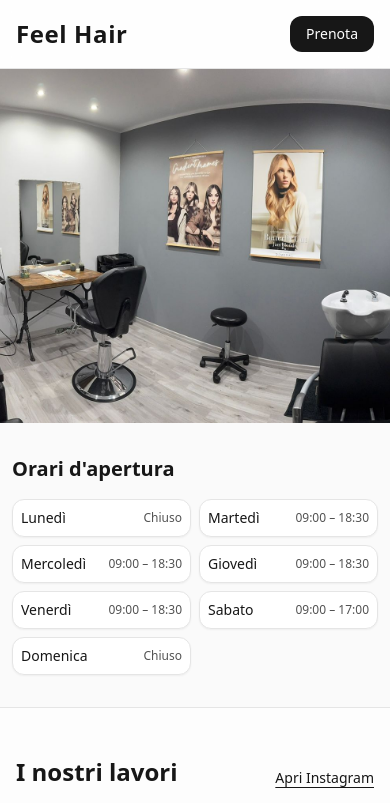
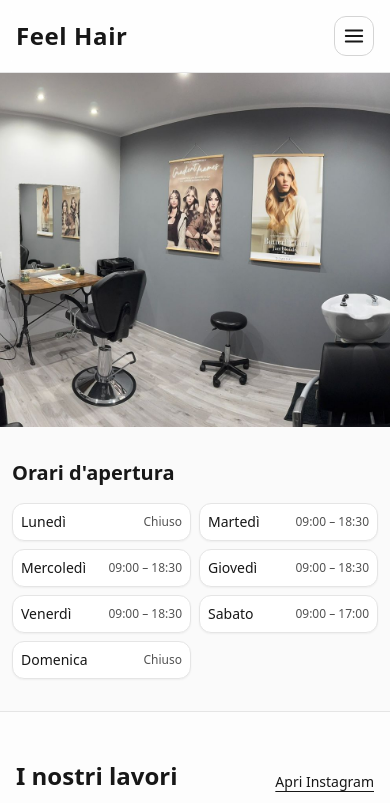
Before and after one commit to SudatiSimone/imfil-website, a Next.js app: page / in a window 390 px wide. Shown: the top 803 px of the page. Built offline with nearby package versions, Linux system fonts and the light colour scheme.

Commit message:
add menu burger for phone

```diff
--- a/app/page.js
+++ b/app/page.js
@@ -52,6 +52,9 @@ function StarRow({ n }) {
 }
 
 export default function Page() {
+  // --- NEW: stato per hamburger menu ---
+  const [menuOpen, setMenuOpen] = useState(false);
+
   // Carousel auto-scroll: mostra 3 foto alla volta su desktop, 1–2 su mobile
   const trackRef = useRef(null);
   const [index, setIndex] = useState(0);
@@ -75,12 +78,42 @@ export default function Page() {
     el.scrollTo({ left: clamped * step, behavior: 'smooth' });
   }, [index]);
 
+  // --- NEW: chiudi menu con ESC ---
+  useEffect(() => {
+    const onKey = (e) => { if (e.key === 'Escape') setMenuOpen(false); };
+    window.addEventListener('keydown', onKey);
+    return () => window.removeEventListener('keydown', onKey);
+  }, []);
+
   return (
     <main className="min-h-screen bg-neutral-50 text-neutral-900">
       {/* Header: titolo fuori dall'immagine per NON coprire il salone */}
       <header className="sticky top-0 z-40 bg-white/80 backdrop-blur border-b border-neutral-200">
         <div className="mx-auto max-w-6xl px-4 py-4 flex items-center justify-between">
+          {/* Brand */}
           <div className="text-2xl font-semibold tracking-wide">Feel Hair</div>
+
+          {/* Bottone hamburger (mostrato solo su mobile) */}
+          <button
+            type="button"
+            className="sm:hidden inline-flex items-center justify-center rounded-xl p-2 border border-neutral-300 hover:bg-neutral-100"
+            aria-controls="mobile-menu"
+            aria-expanded={menuOpen}
+            onClick={() => setMenuOpen((v) => !v)}
+          >
+            {menuOpen ? (
+              <svg width="22" height="22" viewBox="0 0 24 24" aria-hidden="true">
+                <path d="M6 6l12 12M18 6L6 18" stroke="currentColor" strokeWidth="2" strokeLinecap="round"/>
+              </svg>
+            ) : (
+              <svg width="22" height="22" viewBox="0 0 24 24" aria-hidden="true">
+                <path d="M3 6h18M3 12h18M3 18h18" stroke="currentColor" strokeWidth="2" strokeLinecap="round"/>
+              </svg>
+            )}
+            <span className="sr-only">Apri/chiudi menu</span>
+          </button>
+
+          {/* Nav desktop */}
           <nav className="hidden sm:flex gap-6 text-sm">
             <a href="#orari" className="hover:opacity-70">Orari</a>
             <a href="#lavori" className="hover:opacity-70">Lavori</a>
@@ -89,7 +122,47 @@ export default function Page() {
             <a href="#recensioni" className="hover:opacity-70">Recensioni</a>
             <a href="#contatti" className="hover:opacity-70">Contatti</a>
           </nav>
-          <a href="#contatti" className="rounded-xl px-4 py-2 bg-neutral-900 text-white text-sm hover:bg-neutral-800">Prenota</a>
+
+          {/* CTA desktop (nascosta su mobile per lasciare spazio all'hamburger) */}
+          <a href="#contatti" className="hidden sm:inline-block rounded-xl px-4 py-2 bg-neutral-900 text-white text-sm hover:bg-neutral-800">Prenota</a>
+        </div>
+
+        {/* --- NEW: pannello mobile a scomparsa --- */}
+        <div
+          id="mobile-menu"
+          className={`sm:hidden overflow-hidden transition-[max-height] duration-300 ${menuOpen ? 'max-h-96' : 'max-h-0'}`}
+        >
+          <nav className="px-4 pb-3 pt-2 border-t border-neutral-200 bg-white">
+            <ul className="flex flex-col gap-1 text-sm">
+              {[
+                ['#orari','Orari'],
+                ['#lavori','Lavori'],
+                ['#formazione','Formazione'],
+                ['#servizi','Servizi'],
+                ['#recensioni','Recensioni'],
+                ['#contatti','Contatti'],
+              ].map(([href,label]) => (
+                <li key={href}>
+                  <a
+                    href={href}
+                    className="block rounded-lg px-3 py-2 hover:bg-neutral-100"
+                    onClick={() => setMenuOpen(false)}
+                  >
+                    {label}
+                  </a>
+                </li>
+              ))}
+              <li className="pt-1">
+                <a
+                  href="#contatti"
+                  className="block text-center rounded-xl px-4 py-2 bg-neutral-900 text-white hover:bg-neutral-800"
+                  onClick={() => setMenuOpen(false)}
+                >
+                  Prenota
+                </a>
+              </li>
+            </ul>
+          </nav>
         </div>
       </header>
 
@@ -101,6 +174,7 @@ export default function Page() {
           className="w-full h-[42vh] sm:h-[55vh] lg:h-[70vh] object-cover object-center"
         />
       </section>
+
       {/* Orari */}
       <section id="orari" className="mx-auto max-w-6xl px-3 py-8 md:px-4 md:py-12">
         <h2 className="text-xl md:text-3xl font-semibold mb-4 md:mb-6">Orari d&apos;apertura</h2>
@@ -123,7 +197,6 @@ export default function Page() {
           ))}
         </div>
       </section>
-
 
       {/* Lavori – GRIGLIA 4x, card uguali più compatte */}
       <section id="lavori" className="bg-white/70 border-y border-neutral-200">
@@ -157,7 +230,6 @@ export default function Page() {
 
         </div>
       </section>
-
 
       {/* Formazione */}
       <section id="formazione" className="mx-auto max-w-6xl px-4 py-12">
@@ -228,7 +300,7 @@ export default function Page() {
             <div className="mt-4 space-y-2 text-neutral-700">
               <div><strong>Telefono:</strong> <a href="tel:+39000000000" className="underline underline-offset-4">+39 000 000 000</a></div>
               <div><strong>WhatsApp:</strong> <a href="https://wa.me/39000000000" className="underline underline-offset-4">Scrivici</a></div>
-              <div><strong>Indirizzo:</strong> Via Esempio 1, Città</div>
+              <div><strong>Indirizzo:</strong> Via Loghetto, Cortenuova (BG)</div>
               <div className="text-sm text-neutral-500">Orari soggetti a variazioni festive.</div>
             </div>
           </div>
@@ -237,7 +309,7 @@ export default function Page() {
               title="Mappa"
               className="w-full h-72"
               loading="lazy"
-              src="https://www.google.com/maps/embed?pb=!1m18!1m12!1m3!1d11547.3508!2d9.19!3d45.46!2m3!1f0!2f0!3f0!3m2!1i1024!2i768!4f13.1!3m3!1m2!1s0x0%3A0x0!2zNDUuNDYgOS4xOQ!5e0!3m2!1sit!2sit!4v00000000000"
+              src="https://www.google.com/maps/embed?pb=!1m18!1m12!1m3!1d2794.5010886650853!2d9.789346836412022!3d45.54024450886443!2m3!1f0!2f0!3f0!3m2!1i1024!2i768!4f13.1!3m3!1m2!1s0x4781413f49682869%3A0xb715ddabf60e271d!2sVia%20Loghetto%2C%2024050%20Cortenuova%20BG!5e0!3m2!1sit!2sit!4v1761152559498!5m2!1sit!2sit"
               referrerPolicy="no-referrer-when-downgrade"
             />
           </div>
```
